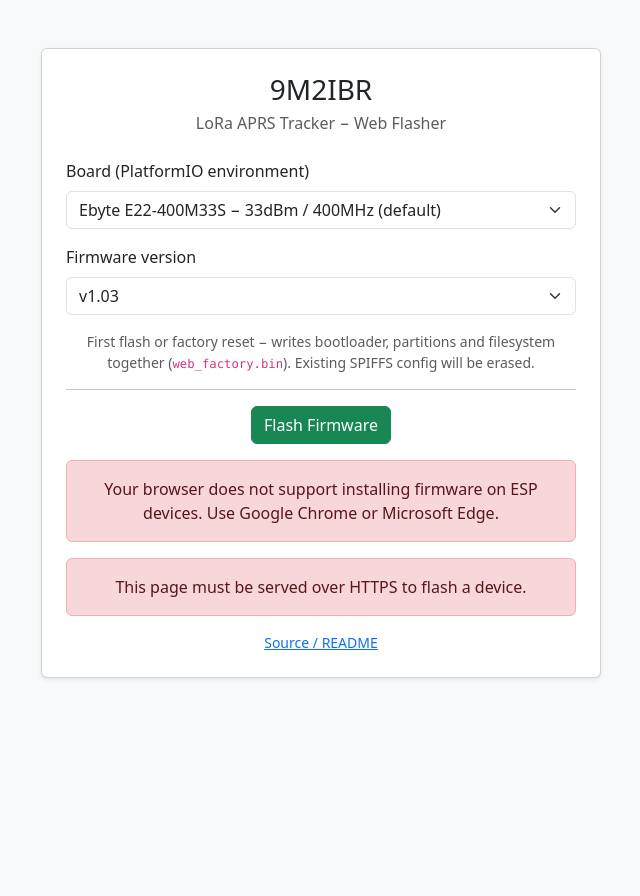
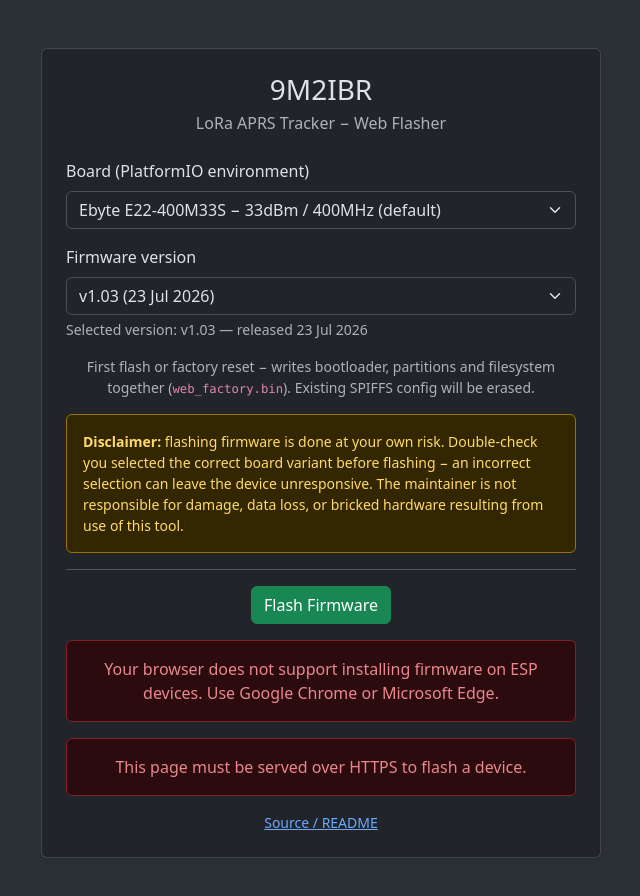
Before and after one commit to g-03355699-tech/9M2IBR-lora-tracker-web-flasher, a plain HTML site: page installer.html in a window 1280 px wide. Shown: the whole page, without its empty margins (319-959 px from the left). Before the commit the page ends 800 px from the top, so only its background shows below. Drawn offline with nearby package versions, Linux system fonts and the light colour scheme.

Commit message:
Dark theme, version release dates, flash-at-own-risk disclaimer

```diff
--- a/installer.html
+++ b/installer.html
@@ -1,5 +1,5 @@
 <!DOCTYPE html>
-<html lang="en" data-bs-theme="auto">
+<html lang="en" data-bs-theme="dark">
     <head>
         <meta charset="utf-8" />
         <meta name="viewport" content="width=device-width, initial-scale=1" />
@@ -8,16 +8,6 @@
             rel="stylesheet"
             href="https://cdn.jsdelivr.net/npm/bootstrap@5.3.3/dist/css/bootstrap.min.css"
         />
-        <script>
-            // Applied before first paint to avoid a flash of the wrong theme.
-            (function () {
-                var stored = localStorage.getItem("theme");
-                var resolved = stored === "light" || stored === "dark"
-                    ? stored
-                    : (window.matchMedia("(prefers-color-scheme: dark)").matches ? "dark" : "light");
-                document.documentElement.setAttribute("data-bs-theme", resolved);
-            })();
-        </script>
         <style>
             .card { max-width: 560px; margin: 0 auto; }
         </style>
@@ -39,17 +29,26 @@
                         </select>
                     </div>
 
-                    <div class="mb-3 text-start">
+                    <div class="mb-1 text-start">
                         <label for="version" class="form-label">Firmware version</label>
                         <select id="version" class="form-select">
                             <option>Loading versions&hellip;</option>
                         </select>
                     </div>
+                    <p id="versionInfo" class="small text-body-secondary text-start mb-3"></p>
 
                     <p class="small text-body-secondary">
                         First flash or factory reset &minus; writes bootloader, partitions and filesystem
                         together (<code>web_factory.bin</code>). Existing SPIFFS config will be erased.
                     </p>
+
+                    <div class="alert alert-warning text-start small">
+                        <strong>Disclaimer:</strong> flashing firmware is done at your own risk.
+                        Double-check you selected the correct board variant before flashing &minus;
+                        an incorrect selection can leave the device unresponsive. The maintainer is
+                        not responsible for damage, data loss, or bricked hardware resulting from use
+                        of this tool.
+                    </div>
 
                     <hr />
 
@@ -79,13 +78,17 @@
         <script>
             var boardSelect = document.getElementById("board");
             var versionSelect = document.getElementById("version");
+            var versionInfo = document.getElementById("versionInfo");
             var installButton = document.querySelector("esp-web-install-button");
+            var releaseDates = {};
 
             function updateManifest() {
                 var version = versionSelect.value;
                 var board = boardSelect.value;
                 if (!version || !board) return;
                 installButton.manifest = "manifests/" + version + "/" + board + "/factory.json";
+                var date = releaseDates[version];
+                versionInfo.textContent = date ? ("Selected version: " + version + " — released " + date) : ("Selected version: " + version);
             }
 
             fetch("versions.json")
@@ -99,9 +102,10 @@
                         return;
                     }
                     versions.forEach(function (v) {
+                        releaseDates[v.version] = v.date;
                         var opt = document.createElement("option");
-                        opt.value = v;
-                        opt.textContent = v;
+                        opt.value = v.version;
+                        opt.textContent = v.date ? (v.version + " (" + v.date + ")") : v.version;
                         versionSelect.appendChild(opt);
                     });
                     updateManifest();
--- a/versions.json
+++ b/versions.json
@@ -1,3 +1,6 @@
 [
-    "v1.03"
+    {
+        "version": "v1.03",
+        "date": "23 Jul 2026"
+    }
 ]
```
